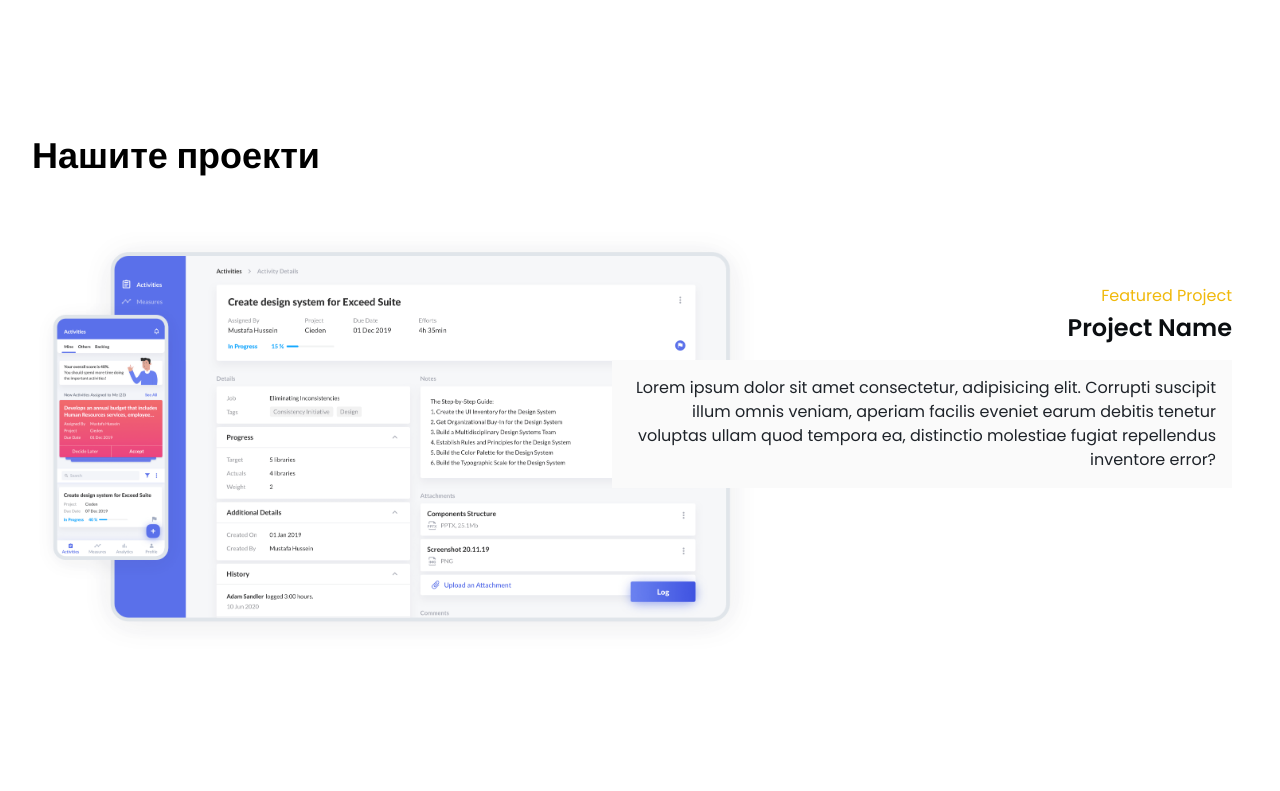
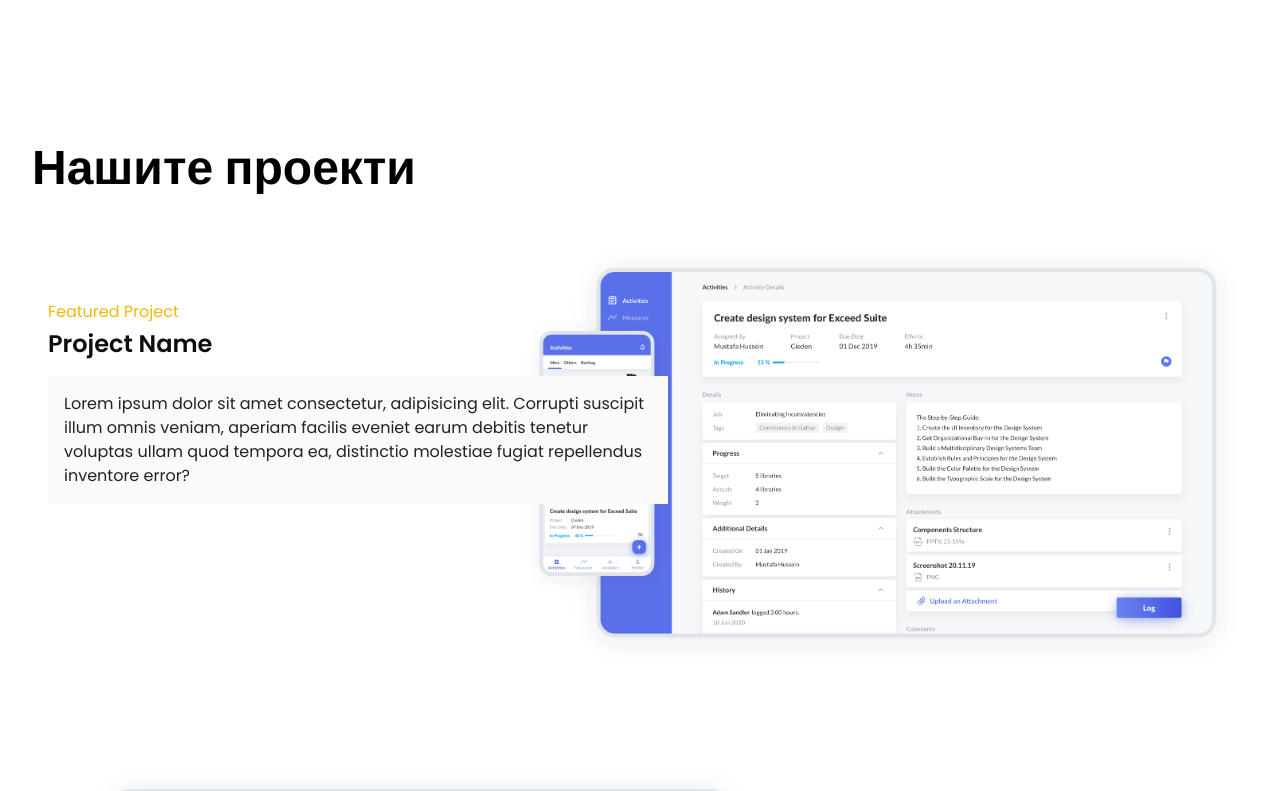
Before and after one commit to ddimitrov1108/sellstone, a React (Vite) app: page /portfolio in a window 1280 px wide. Shown: the part 1820-2611 px from the top of the page. Built offline with nearby package versions, Linux system fonts and the light colour scheme.

Commit message:
portfolio section

```diff
--- a/src/components/sections/PortfolioSection.jsx
+++ b/src/components/sections/PortfolioSection.jsx
@@ -10,18 +10,18 @@ export default function PortfolioSection() {
     >
       <Section>
         <SectionHeader>Нашите проекти</SectionHeader>
-        <div className="flex flex-col gap-20 lg:gap-44 items-center justify-start even:justify-end">
+        <div className="flex flex-col gap-24 items-center justify-start even:justify-end">
           {[1, 2, 3].map((i, index) => (
             <div
               key={index}
-              className="group relative w-full flex flex-col-reverse gap-6 lg:flex-row lg:even:flex-row-reverse odd:lg:text-right"
+              className="group relative w-full flex flex-col-reverse gap-6 lg:flex-row lg:odd:flex-row-reverse even:lg:text-right"
             >
-              <div className="lg:absolute lg:top-4 xl:top-12 group-even:lg:left-4 group-odd:lg:right-4">
+              <div className="lg:absolute lg:top-4 xl:top-12 group-odd:lg:left-4 group-even:lg:right-4">
                 <div className="py-1 text-gold-dark">Featured Project</div>
                 <div className="text-2xl font-semibold text-black-main mb-4">
                   Project Name
                 </div>
-                <div className="min-w-full text-black-light lg:max-w-[560px] xl:max-w-[620px] lg:p-4 lg:bg-secondary">
+                <div className="min-w-full text-black-light lg:max-w-[540px] xl:max-w-[620px] lg:p-4 lg:bg-secondary">
                   Lorem ipsum dolor sit amet consectetur, adipisicing elit.
                   Corrupti suscipit illum omnis veniam, aperiam facilis eveniet
                   earum debitis tenetur voluptas ullam quod tempora ea,
--- a/src/components/sections/components/SectionHeader.jsx
+++ b/src/components/sections/components/SectionHeader.jsx
@@ -4,7 +4,7 @@ export default function SectionHeader({ children, className }) {
   return (
     <div
       className={clsx(
-        "hidden-section section-header text-center xl:text-left text-3xl sm:text-4xl font-semibold pb-2 mb-12",
+        "hidden-section section-header text-center xl:text-left text-3xl sm:text-5xl font-semibold pb-2 mb-12",
         className
       )}
     >
```
